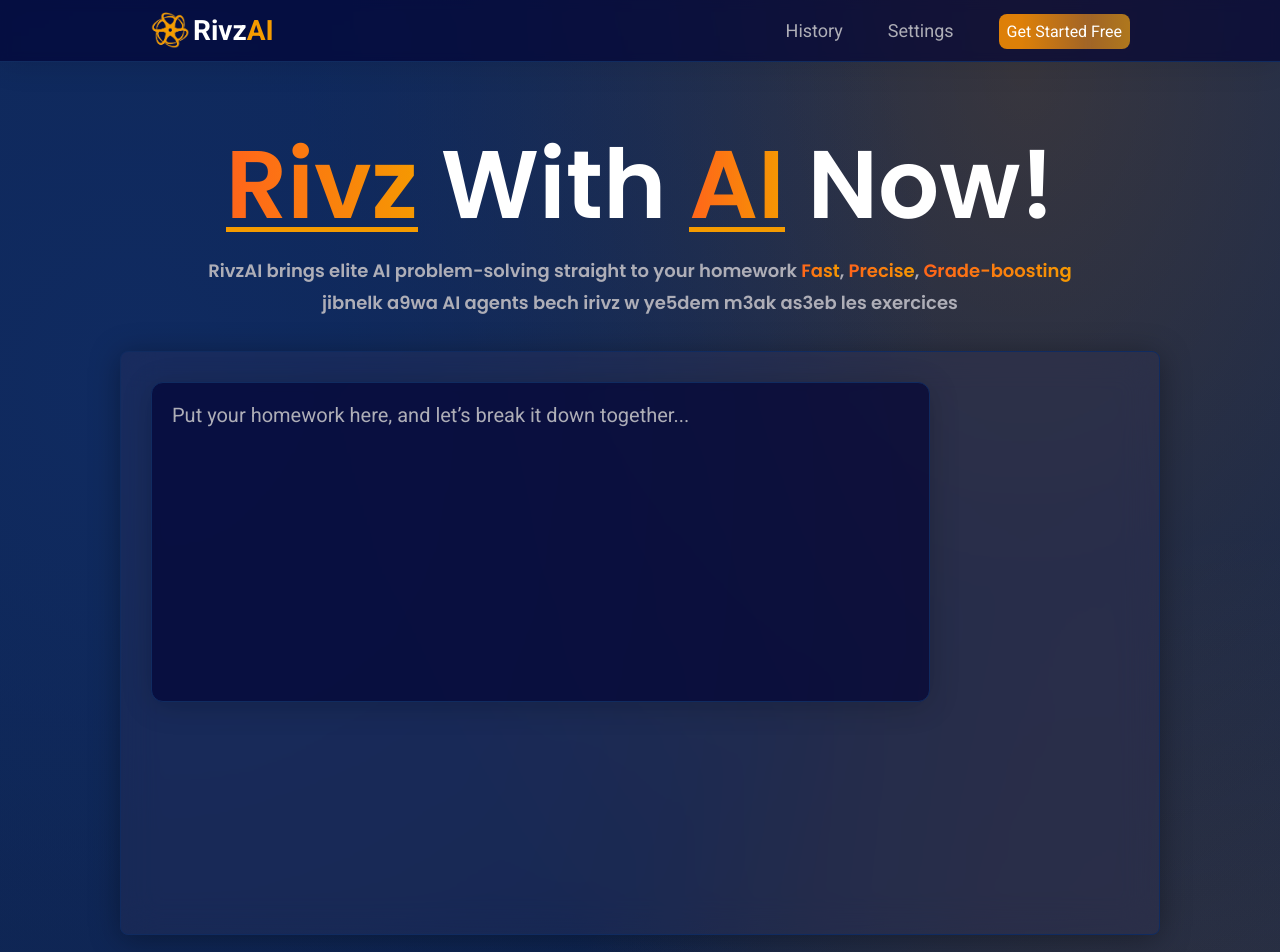
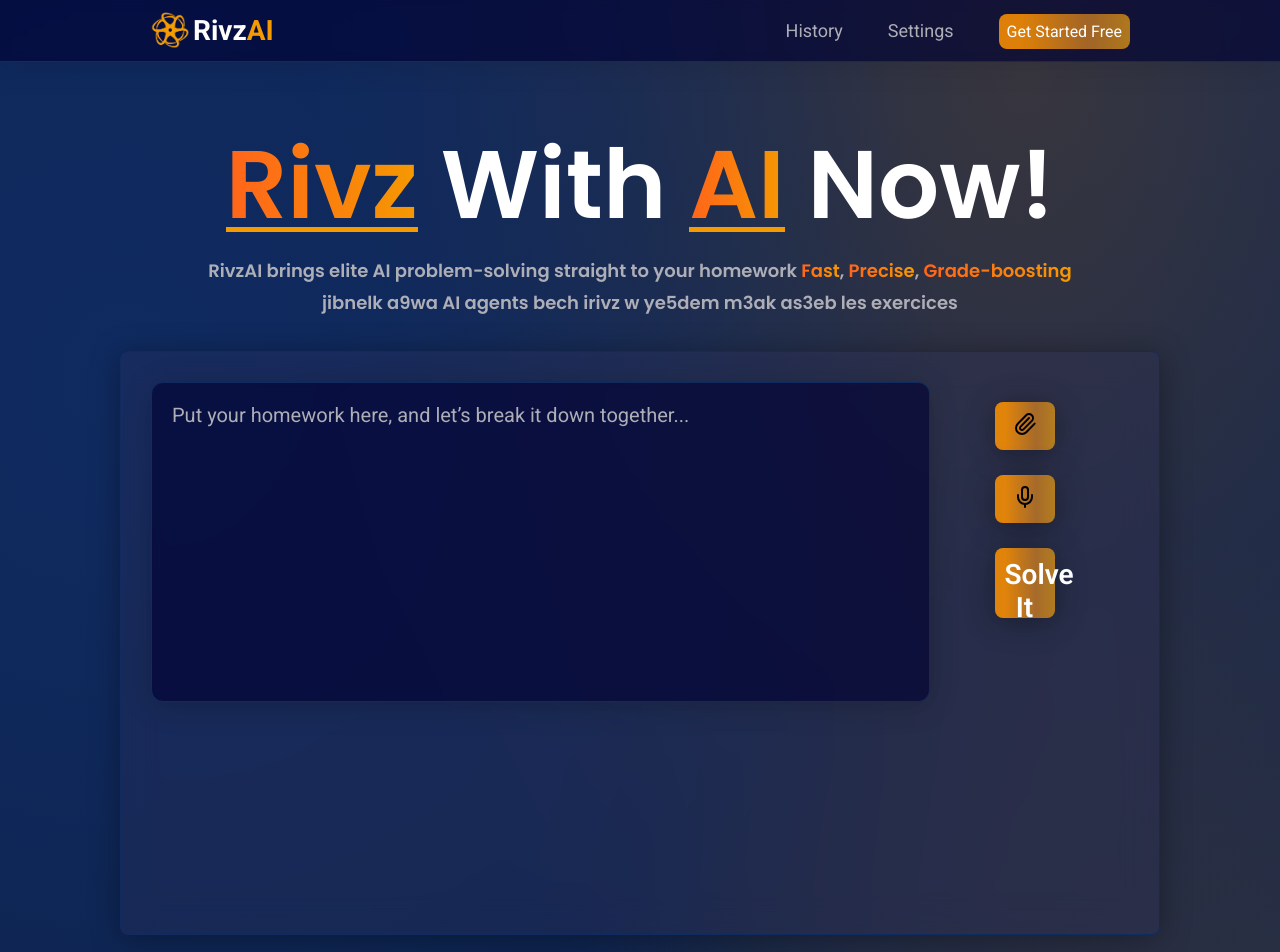
Before and after one commit to alimabrouki/RivzAI, a React (Vite) app: page / in a window 1280 px wide. Shown: the top 952 px of the page. Built offline with nearby package versions, Linux system fonts and the light colour scheme.

Commit message:
add audio and file input buttons and its functionality

```diff
--- a/package.json
+++ b/package.json
@@ -10,6 +10,7 @@
     "preview": "vite preview"
   },
   "dependencies": {
+    "lucide-react": "^0.555.0",
     "react": "^19.2.0",
     "react-dom": "^19.2.0",
     "react-router-dom": "^7.9.6"
--- a/src/pages/HomePage.jsx
+++ b/src/pages/HomePage.jsx
@@ -1,10 +1,23 @@
 import '../styles/index.css'
 import '../styles/Header.css'
 import '../styles/HomePage.css'
+import { Paperclip, Mic } from 'lucide-react'
 import { Header } from '../components/Header'
+import { useRef } from 'react'
 
 
 export function HomePage() {
+
+  const inputRef = useRef(null);
+  const audioRef = useRef(null)
+  function uploadFile() {
+    inputRef.current.click();
+  }
+
+  function recordAudio() {
+    audioRef.current.click();
+  }
+
   return (
     <>
       <link rel="icon" type="image/svg+xml" href="/src/assets/images/logo.png" />
@@ -23,6 +36,14 @@ export function HomePage() {
             </h3>
             <div className="prompt-box">
               <textarea name="" id="" className='prompt-input' placeholder='Put your homework here, and let’s break it down together...' />
+              <div className="inputs">
+                <input ref={inputRef} className='upload-file' type="file" name="homework-file" id="homework-file" accept="images/*,.pdf" />
+                <button onClick={uploadFile}><Paperclip /></button>
+              <input ref={audioRef} className='record-audio' type="file" name="audio-input" id="audio-input" accept="audio/*" capture="microphone" />
+              <button onClick={recordAudio}><Mic /></button>
+               <div className="submit-btn"><button className='solve-it' type="submit">Solve It</button></div>
+              </div>
+
             </div>
           </div>
         </div>
--- a/src/styles/HomePage.css
+++ b/src/styles/HomePage.css
@@ -119,6 +119,7 @@
   animation: slideInFromBottom 1s ease-out forwards;
   width: 130vh;
   height: 73vh;
+  display: flex;
 }
 
 .prompt-input {
@@ -140,20 +141,68 @@
   width: 10px;
 }
 
+.prompt-input::-webkit-scrollbar-track {
+  background: transparent;
+  margin: 6px 0px;
+}
+
 .prompt-input::-webkit-scrollbar-thumb {
+  background-clip: padding-box;
+  background-color: var(--c-main-bg);
+  border-radius: 12px;
+  border: 1px solid transparent;
+}
 
-  background-color: var(--c-main-bg);
-  border-top-right-radius: 12px;
+.prompt-input::-webkit-scrollbar-thumb:hover {
+  background: var(--c-light-blue);
 }
 
 .prompt-input::placeholder {
-
   color: var(--c-neutral-300);
   font-size: var(--fs-20);
 }
 
 .prompt-input:focus {
   outline: none;
+}
+
+.inputs {
+  width: 150px;
+  display: flex;
+  flex-direction: column;
+  align-items: center;
+  gap: 25px;
+  margin-top: 50px;
+  margin-left: 20px;
+}
+
+.inputs button {
+  width: 60px;
+  background: linear-gradient(90deg, rgb(255 146 0 / 86%) 17%, rgba(198, 122, 35, 0.797) 68%, rgba(207, 140, 23, 0.83) 100%);
+  padding: 10px;
+  border-radius: 8px;
+  cursor: pointer;
+  box-shadow: var(--main-bx-shdw);
+}
+
+.inputs button:hover {
+  background: linear-gradient(90deg, rgb(240, 181, 2) 17%, rgba(240, 128, 0, 1) 68%, rgba(255, 162, 0, 1) 100%);
+}
+
+.upload-file {
+  display: none;
+}
+
+.record-audio {
+  display: none;
+}
+
+.solve-it {
+  width: 150px;
+  height: 70px;
+  font-size: var(--fs-28);
+  color: var(--c-neutral-0);
+  font-weight: 600;
 }
 
 @layer keyframes {
```
Also changed, not shown: 1 other file (tests, documents, lock files or other folders). Lines whose indentation alone changed are shown as unchanged.
